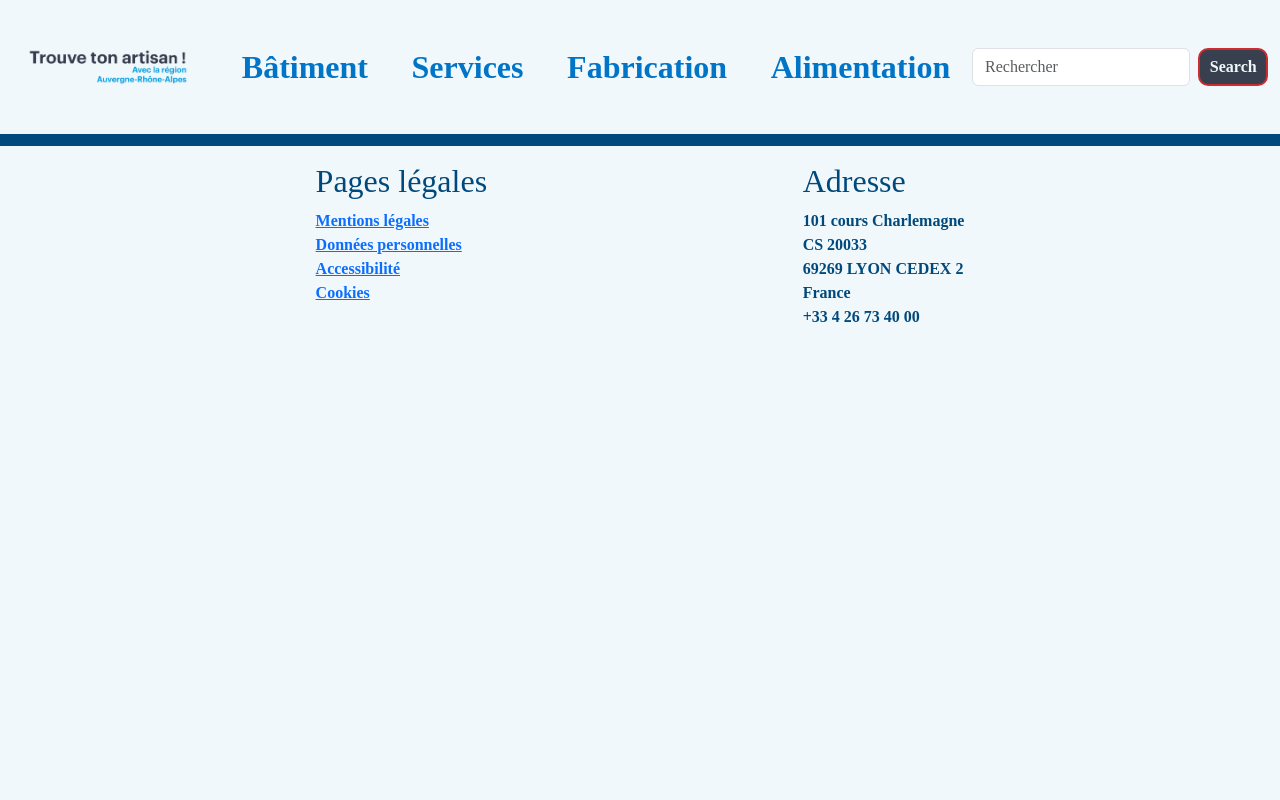
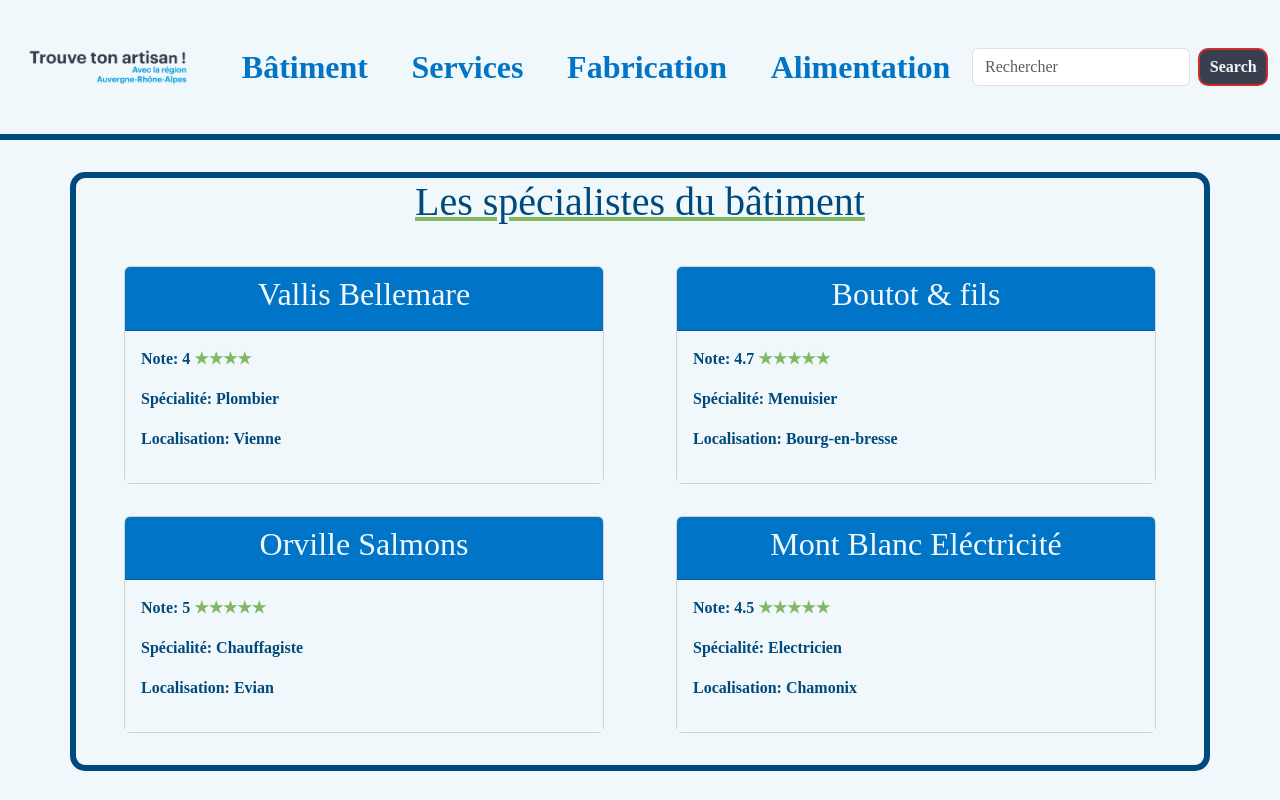
Before and after one commit to Frostbowl/trouve-ton-artisan, a React (Create React App) app: page /batiment in a window 1280 px wide. Shown: the top 800 px of the page. Built offline with nearby package versions, Linux system fonts and the light colour scheme.

Commit message:
creation page batiment + ajout artisans

```diff
--- a/src/App.js
+++ b/src/App.js
@@ -3,6 +3,7 @@ import React from 'react';
 import Header from './pages/header/Header';
 import Footer from './pages/footer/Footer';
 import Home from './pages/main/Home';
+import Batiment from './pages/main/Batiment';
 import Mentions from './pages/main/Mention';
 import Data from './pages/main/Data';
 import Accessibility from './pages/main/Accessibility';
@@ -14,6 +15,7 @@ function App() {
       <Header/>
       <Routes>
         <Route path="/" element={<Home/>}/>
+        <Route path='/batiment' element={<Batiment/>}/>
         <Route path='/mention' element={<Mentions/>}/>
         <Route path='/data' element={<Data/>}/>
         <Route path='/access' element={<Accessibility/>}/>
--- a/src/datas.json
+++ b/src/datas.json
@@ -152,7 +152,7 @@
 		"about": "Lorem ipsum dolor sit amet, consectetur adipiscing elit. Phasellus eleifend ante sem, id volutpat massa fermentum nec. Praesent volutpat scelerisque mauris, quis sollicitudin tellus sollicitudin. ",
 		"email":"contact@truchon-traiteur.fr",
 		"website":"https://truchon-traiteur.fr",
-		"category":"Bâtiment",
+		"category":"Alimentation",
 		"top": false
 	},
 	{
--- a/src/pages/header/Header.jsx
+++ b/src/pages/header/Header.jsx
@@ -12,7 +12,7 @@ const Header = () => {
           </button>
           <div class="collapse navbar-collapse headBar" id="navbarSupportedContent">
             <div className="navigation">
-              <Link class="nav-link" aria-current="page" to="#">Bâtiment</Link>
+              <Link class="nav-link" aria-current="page" to="/batiment">Bâtiment</Link>
               <Link class="nav-link " aria-current="page" to="#">Services</Link>
               <Link class="nav-link " aria-current="page" to="#">Fabrication</Link>
               <Link class="nav-link " aria-current="page" to="#">Alimentation</Link>
--- /dev/null
+++ b/src/pages/main/Batiment.css
@@ -0,0 +1,28 @@
+.artisanBat{
+    display: flex;
+    flex-direction: column;
+    justify-content: center;
+
+}
+
+.artisanBat:nth-last-child(1n){
+    margin-bottom: 2rem;
+}
+
+.batiment{
+    border: 0.4rem solid #00497c;
+    border-radius: 15px;
+    margin: 2rem auto;
+}
+
+@media (min-width: 768px){
+    .artisanBat{
+        flex-direction: row;
+        justify-content: space-around;
+        flex-wrap: wrap;
+        margin-bottom: 2rem;
+    }
+    .batCard{
+        width: 30rem;
+    }
+}
--- /dev/null
+++ b/src/pages/main/Batiment.jsx
@@ -0,0 +1,31 @@
+import React from "react";
+import { Link } from "react-router-dom";
+import "./Batiment.css";
+import artisans from '../../datas.json';
+
+const Batiment = () => {
+
+    let batArtisans = artisans.filter(artisan => artisan.category === "Bâtiment");
+
+    return(
+        <div className="container batiment">
+            <h1>Les spécialistes du bâtiment</h1>
+            <section className="artisanBat">
+                {batArtisans.map(artisan =>(
+                    <div key={artisan.id} className="card batCard">
+                        <div className="card-header artisanName">
+                            <h2>{artisan.name}</h2>
+                        </div>
+                        <div className="card-body artisanSpec">
+                            <p>Note: {artisan.note} {Array.from({ length: Math.round(parseFloat(artisan.note)) }, (_, index) => <span key={index}>&#9733;</span>)}</p>
+                            <p>Spécialité: {artisan.specialty} </p>
+                            <p>Localisation: {artisan.location} </p>
+                        </div>
+                    </div>
+                ))}
+            </section>
+        </div>
+    )
+}
+
+export default Batiment;
--- a/src/pages/main/Home.css
+++ b/src/pages/main/Home.css
@@ -2,7 +2,7 @@
     margin-top: 2rem;
 }
 
-.card:nth-child(5){
+.topCard:nth-child(5){
     margin-bottom: 2rem;
 }
 
@@ -42,30 +42,35 @@ h1{
     background-color: white;
 
 }
+.tuto:nth-last-child(1n){
+    margin-bottom: 2rem;
+}
 
 span{
     color: #82b864;
 }
 
 @media (min-width: 768px){
-    .card-tuto{
-        display: flex;
-        flex-direction: column;
-    }
-    .card:nth-child(2n+1){
-        align-self: flex-end;
-        margin-right: 15%;
-    }
-    .card{
+    .topCard{
         width: 30rem;
     }
-    .card:nth-child(2n+0){
-        margin-left: 15%;
-    }
+
     .topArtisans{
         display: flex;
         flex-direction: row;
         flex-wrap: wrap;
         justify-content: space-around;
     }
+
+    .tuto{
+        display: flex;
+        flex-direction: row;
+        justify-content: space-around;
+        flex-wrap: wrap;
+    }
+
+    .tutorial{
+        width: 30rem;
+        height: 10rem;
+    }
 }
--- a/src/pages/main/Home.jsx
+++ b/src/pages/main/Home.jsx
@@ -5,12 +5,14 @@ import artisans from '../../datas.json';
 
 const Home = () =>{
 
-    const topArtisans = artisans.filter(artisan => artisan.top);
+    let topArtisans = artisans.filter(artisan => artisan.top);
+
     return(
         <div>
         <section className="container card-tuto">
             <h1>Comment trouver mon artisan</h1>
-            <div className="card ">
+            <div className="tuto">
+                <div className="card tutorial">
                     <div className="card-header">
                         1
                     </div>
@@ -18,7 +20,7 @@ const Home = () =>{
                         <h2>Choisissez votre catégorie</h2>
                     </div>
                 </div>
-            <div className="card ">
+                <div className="card tutorial">
                     <div className="card-header">
                         2
                     </div>
@@ -26,7 +28,7 @@ const Home = () =>{
                         <h2>Choisissez un artisan</h2>
                     </div>
                 </div>
-            <div className="card ">
+                <div className="card tutorial">
                     <div className="card-header">
                         3
                     </div>
@@ -34,12 +36,13 @@ const Home = () =>{
                         <h2>Contactez le via le formulaire dédié</h2>
                     </div>
                 </div>
-            <div className="card ">
+                <div className="card tutorial">
                     <div className="card-header">
                         4
                     </div>
                     <div className="card-body">
                         <h2>Une réponse vous sera apportée sous 48h</h2>
+                    </div>
                 </div>
             </div>
         </section>
@@ -48,7 +51,7 @@ const Home = () =>{
             <div className="topArtisans">
             {topArtisans.map(artisan =>(
                 <div key={artisan.id} className="artisan">
-                    <div className="card">
+                    <div className="card topCard">
                         <div className="card-header">
                             <h2>{artisan.name}</h2>
                         </div>
```
Lines whose indentation alone changed are shown as unchanged.
